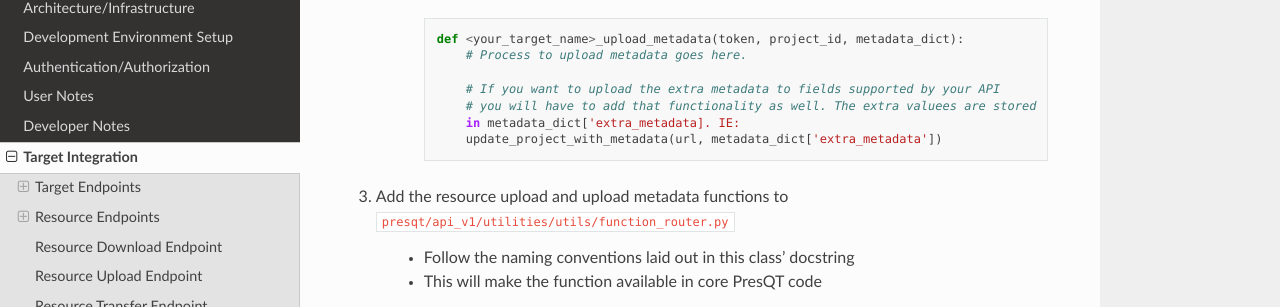
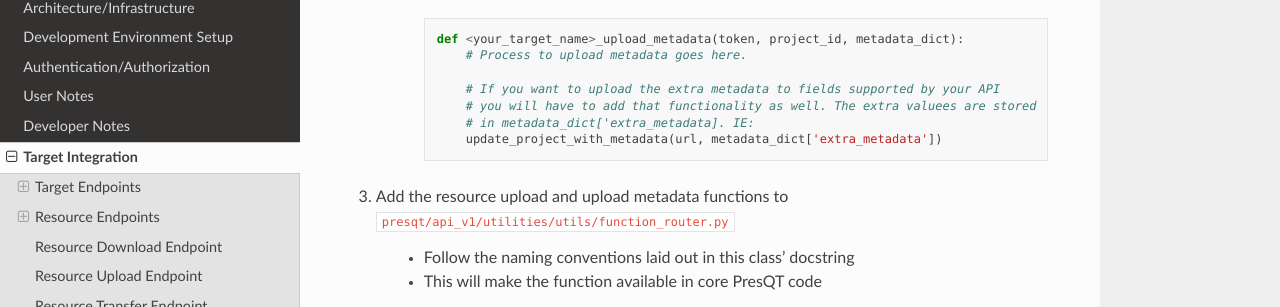
Before and after one commit to Lucy-Family-Institute/presqt, a Sphinx documentation site: the page built from docs/target_integration.rst, in a window 1280 px wide and 900 px high, scrolled down 10017 px. Shown: the part 144-451 px from the top of the window. Built offline with Sphinx 7.4.7 and the Read the Docs theme 2.0.0, drawn with Linux system fonts in a browser that asks for light colours.

Commit message:
missed a comment

```diff
--- a/docs/target_integration.rst
+++ b/docs/target_integration.rst
@@ -513,7 +513,7 @@ Resource Upload Endpoint
 
                 # If you want to upload the extra metadata to fields supported by your API
                 # you will have to add that functionality as well. The extra valuees are stored
-                in metadata_dict['extra_metadata]. IE:
+                # in metadata_dict['extra_metadata]. IE:
                 update_project_with_metadata(url, metadata_dict['extra_metadata'])
 
 3. Add the resource upload and upload metadata functions to  ``presqt/api_v1/utilities/utils/function_router.py``
```
